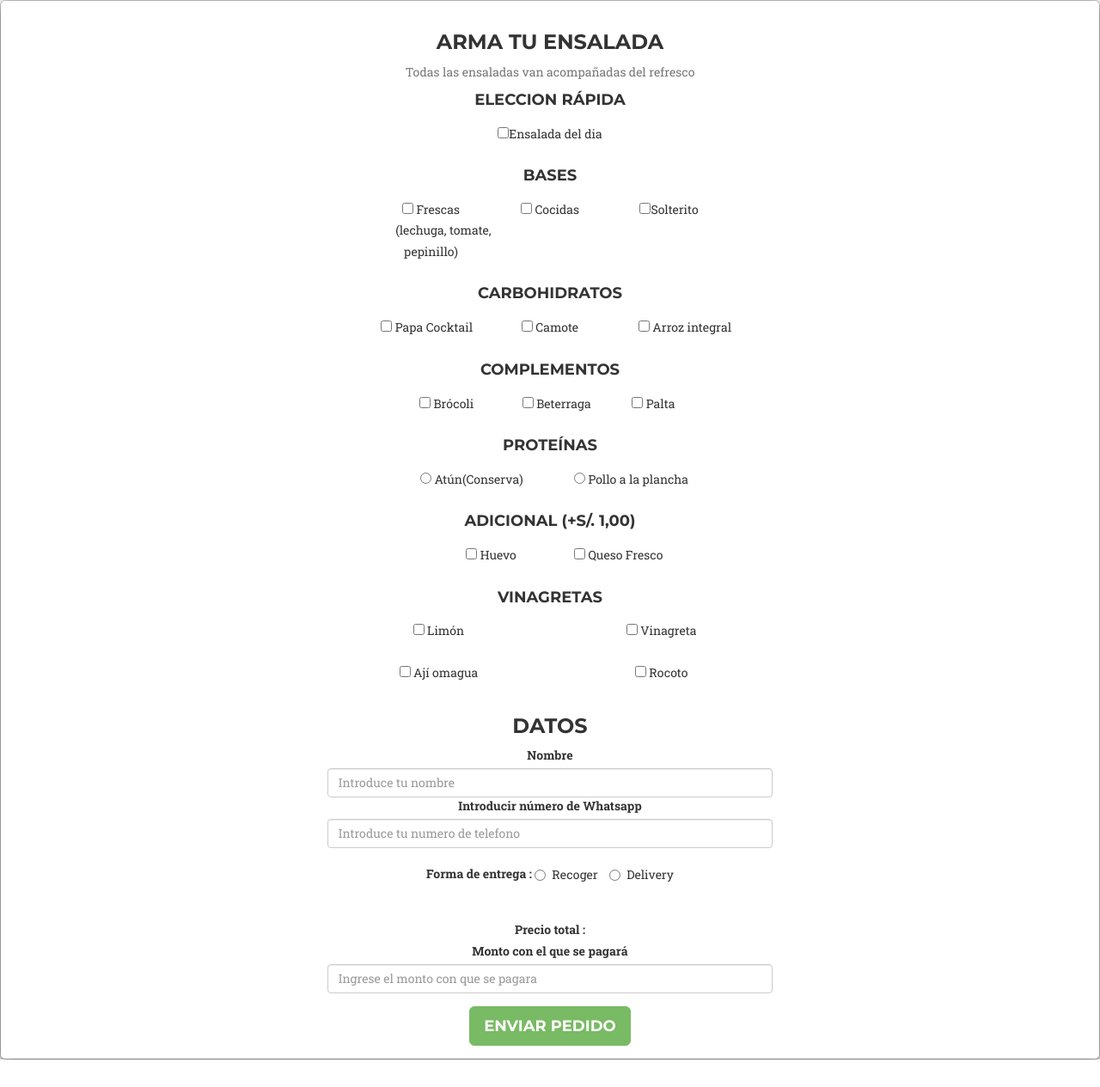
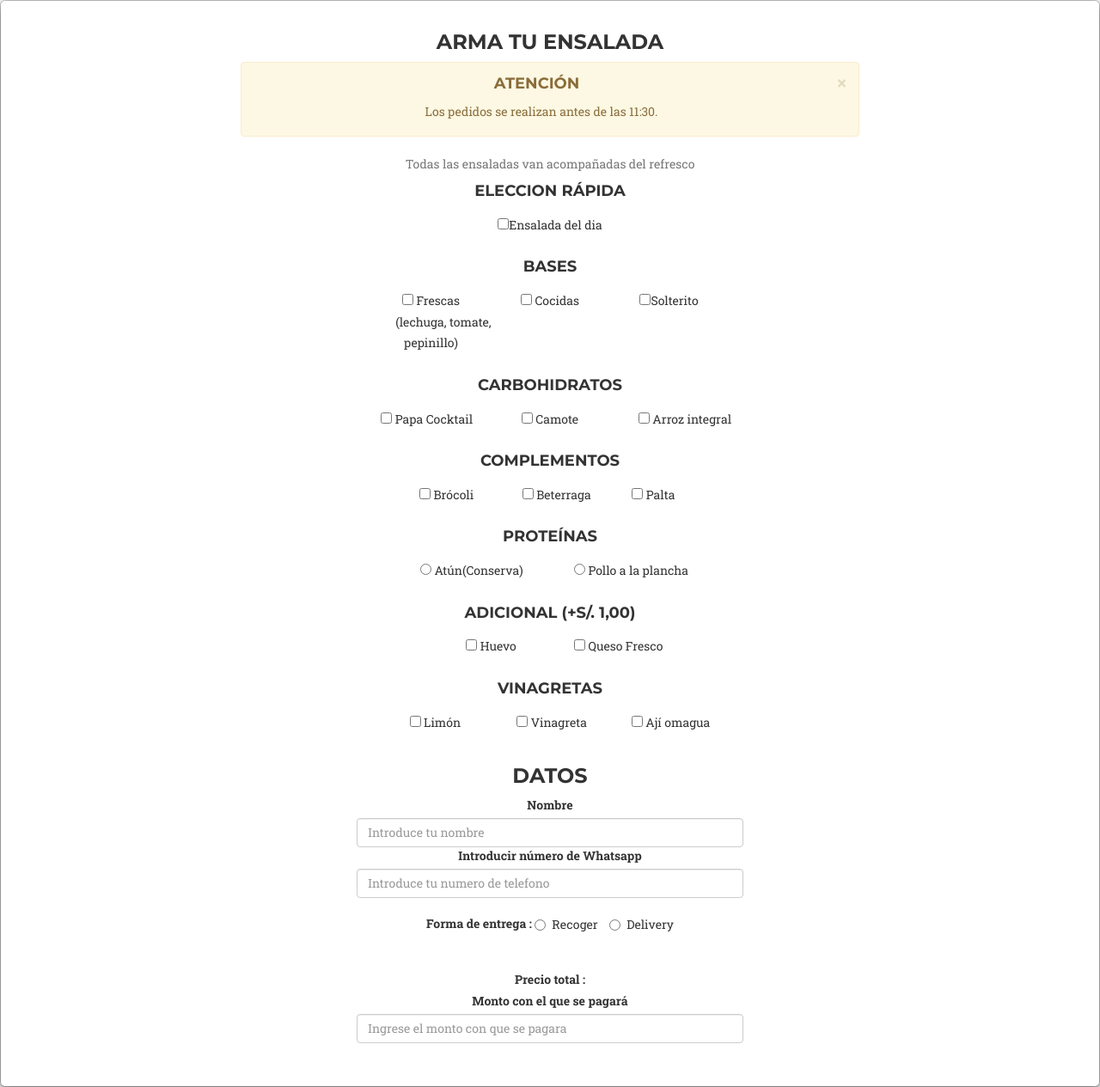
Before and after one commit to likerow/omaguacafe.com, a PHP site: page /index.php in a window 1280 px wide. Shown: the whole page at 86% size. Before the commit the page ends 1233 px from the top, so only its background shows below. Run offline with PHP 8.4, Linux system fonts and the light colour scheme; data that the repository does not hold is empty; some web fonts are replaced.

Commit message:
validaciones

```diff
--- a/html/index/index.php
+++ b/html/index/index.php
@@ -29,13 +29,37 @@
 
                         <div class="modal-body">
 
-                          <div id="updSaladBar">
+                          <div >
 
                           <div id="_AJAX_CUERPO_">
                             <!-- Project Details Go Here -->
 <h3>Arma tu ensalada</h3>
 
+<?php
+ $fechaactual = getdate();
+  $hoy=$fechaactual['wday'];
+    $validahora='';
+    $validadia='';
+if($hoy==6 || $hoy==0){
+  echo'<div class="alert alert-dismissible alert-warning">
+  <button type="button" class="close" data-dismiss="alert">&times;</button>
+  <h4>ATENCIÓN</h4>
+  <p>Los pedidos se realizan de lunes a viernes</a>.</p>
+  </div>';
+  $validadia='no';
+}
 
+if(($fechaactual["hours"]==11 && $fechaactual["minutes"]>30) || $fechaactual["hours"]>=12 ){
+  echo'<div class="alert alert-dismissible alert-warning">
+  <button type="button" class="close" data-dismiss="alert">&times;</button>
+  <h4>ATENCIÓN</h4>
+  <p>Los pedidos se realizan antes de las 11:30</a>.</p>
+  </div>';
+  $validahora='no';
+}
+
+
+?>
                             <p class="item-intro text-muted">Todas las ensaladas van acompañadas del refresco</p>
 
 
@@ -88,8 +112,8 @@
 
 
     <?php
-    $fechaactual = getdate();
-    $hoy=$fechaactual['wday'];
+
+
 
     if($hoy==3 || $hoy==1){
     echo'<div class=" col-md-4 ">
@@ -231,23 +255,20 @@
                              <p class="text-radioButton text-titulo"></p>
 <h4>Vinagretas</h4>
                              <div class="  btn-group" data-toggle="buttons">
-                               <div class=" col-md-6 ">
+                               <div class=" col-md-4 ">
                                <label class="btn btn-selected ">
                                <p class="item-intro"><input type="checkbox" name="GrupoVinagretas[]" id="checkPapa" autocomplete="off" value="Limon" > Limón
                                </p></label></div>
 
-                               <div class=" col-md-6 ">
+                               <div class=" col-md-4 ">
                                <label class="btn btn-selected ">
                                <p class="item-intro"><input type="checkbox" name="GrupoVinagretas[]" id="checkCamote" autocomplete="off" value="vinagreta" > Vinagreta
                                </p></label></div>
-                               <div class=" col-md-6 ">
+                               <div class=" col-md-4 ">
                                <label class="btn btn-selected ">
                                <p class="item-intro"><input type="checkbox" name="GrupoVinagretas[]" id="checkArroz" autocomplete="off" value=" Ají omagua" > Ají omagua
                                </p></label></div>
-                               <div class=" col-md-6 ">
-                               <label class="btn btn-selected ">
-                               <p class="item-intro"><input type="checkbox" name="GrupoVinagretas[]" id="checkArroz" autocomplete="off" value="Rocoto" > Rocoto
-                               </p></label></div>
+
 
                              </div>
 
@@ -260,52 +281,52 @@
 
 <div id='ensaladas'>
 <?php
-if($hoy==1){
+if($hoy==3){
   echo '<div class="btn-group" data-toggle="buttons" >
   <p class="text-radioButton text-titulo"> </p>
   <div class="col-md-6">
-    <img src="views/app/imagenes/lunes.jpg" class="img-responsive" >
+    <img src="views/app/imagenes/miercoles.jpg" class="img-responsive" >
   </div>
   <div class="col-md-6" i>
   <label for="ejemplo_email_1">SIEMPRE BABY<br> <br> - Tupuras acompañadas de espinaca <br> - Manzana <br> - Tomate<br> - Zanahora <br> - Palta<br> - Pimiento con pecana acaramelados <br> - Vinagreta de maracuyá</label>
   </div>
   </div>';
-}else if($hot==2){
+}else if($hoy==4){
   echo'<div class="btn-group" data-toggle="buttons" >
   <p class="text-radioButton text-titulo"> </p>
   <div class="col-md-6">
-    <img src="views/app/imagenes/martes.jpg" class=" img-responsive">
+    <img src="views/app/imagenes/jueves.jpg" class=" img-responsive">
   </div>
   <div class="col-md-6">
   <label for="ejemplo_email_1">PURA VIDA<br> <br> - Berenjena <br> - Zuccini <br> - Vainitas<br> - Espárragos <br> - Shitake <br> - Pimientos frescos, tomate , alcahofa y mix de lechugas <br> - Reduccion de vino y chimicurri</label>
   </div>
   </div>';
-}else if($hot==3){
+}else if($hoy==5){
   echo'<div class="btn-group" data-toggle="buttons" >
   <p class="text-radioButton text-titulo"> </p>
   <div class="col-md-6">
-    <img src="views/app/imagenes/miercoles.jpg" class="img-responsive" >
+    <img src="views/app/imagenes/viernes.jpg" class="img-responsive" >
   </div>
   <div class="col-md-6">
   <label for="ejemplo_email_1">ORIENTAL<br> <br> - Mix de lechugas <br> - Zanahoria <br> - Pimientos<br> - Pepinillo <br> - Mango <br> - Frejol chino acompañado de pechuga<br> plancha en salsa orienta <br> - Vinagreta de Rocoto</label>
   </div>
   </div>';
-}else if($hot==4){
+}else if($hoy==1){
   echo'<div class="btn-group" data-toggle="buttons" >
   <p class="text-radioButton text-titulo"> </p>
   <div class="col-md-6">
-    <img src="views/app/imagenes/jueves.jpg" class="img-responsive" >
+    <img src="views/app/imagenes/lunes.jpg" class="img-responsive" >
   </div>
 
   <div class="col-md-6">
   <label for="ejemplo_email_1">MANCOREÑA<br> <br> - Mix de lechugas <br> - Tomate <br> - Papa<br> - Vainitas <br> - Aceitunas <br> - Cebolla acompañado de atún <br> - Vinagreta de alcaparra</label>
   </div>
   </div>';
-}else if($hot==5){
+}else if($hoy==2){
   echo'<div class="btn-group" data-toggle="buttons" >
   <p class="text-radioButton text-titulo"> </p>
   <div class="col-md-6">
-    <img src="views/app/imagenes/viernes.jpg" class="img-responsive">
+    <img src="views/app/imagenes/martes.jpg" class="img-responsive">
   </div>
 
   <div class="col-md-6">
@@ -400,8 +421,16 @@
                              </div>
 
 
+<?php
+if($validadia!='no' && $validahora!='no'){
+  echo'  <center>   <input   type="submit"  value="ENVIAR PEDIDO" onclick="goValidaciones()" class="btn btn-primary btn-lg" /></center>
+';
+}else{
+  echo'<br>';
 
-                          <center>   <input   type="submit"  value='ENVIAR PEDIDO' onclick="goValidaciones()" class="btn btn-primary btn-lg" /></center>
+}
+
+?>
 
 </div>
                         </div>
```
Also changed, not shown: views/app/imagenes/jueves.jpg, views/app/imagenes/lunes.jpg, views/app/imagenes/martes.jpg, views/app/imagenes/miercoles.jpg, views/app/imagenes/viernes.jpg.
